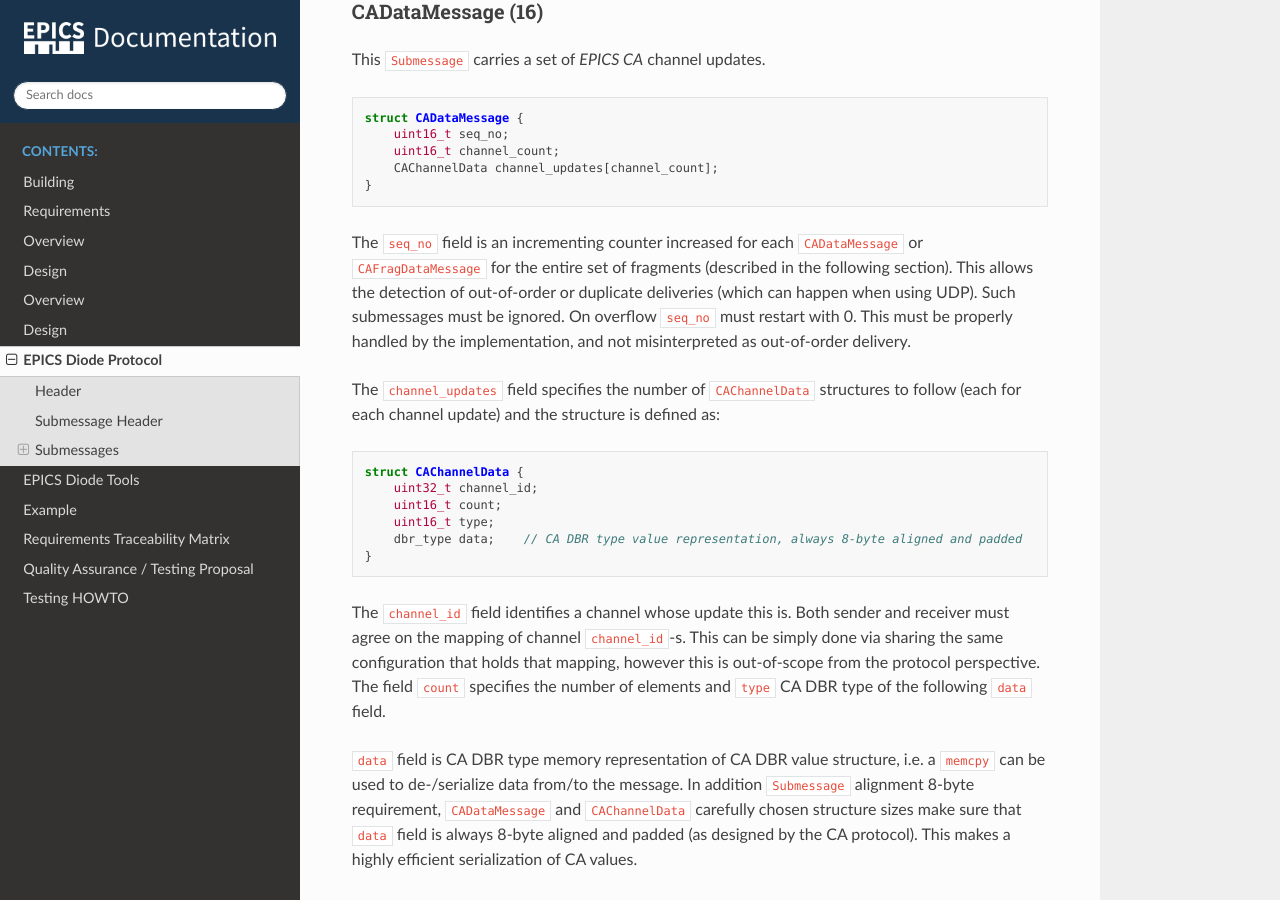
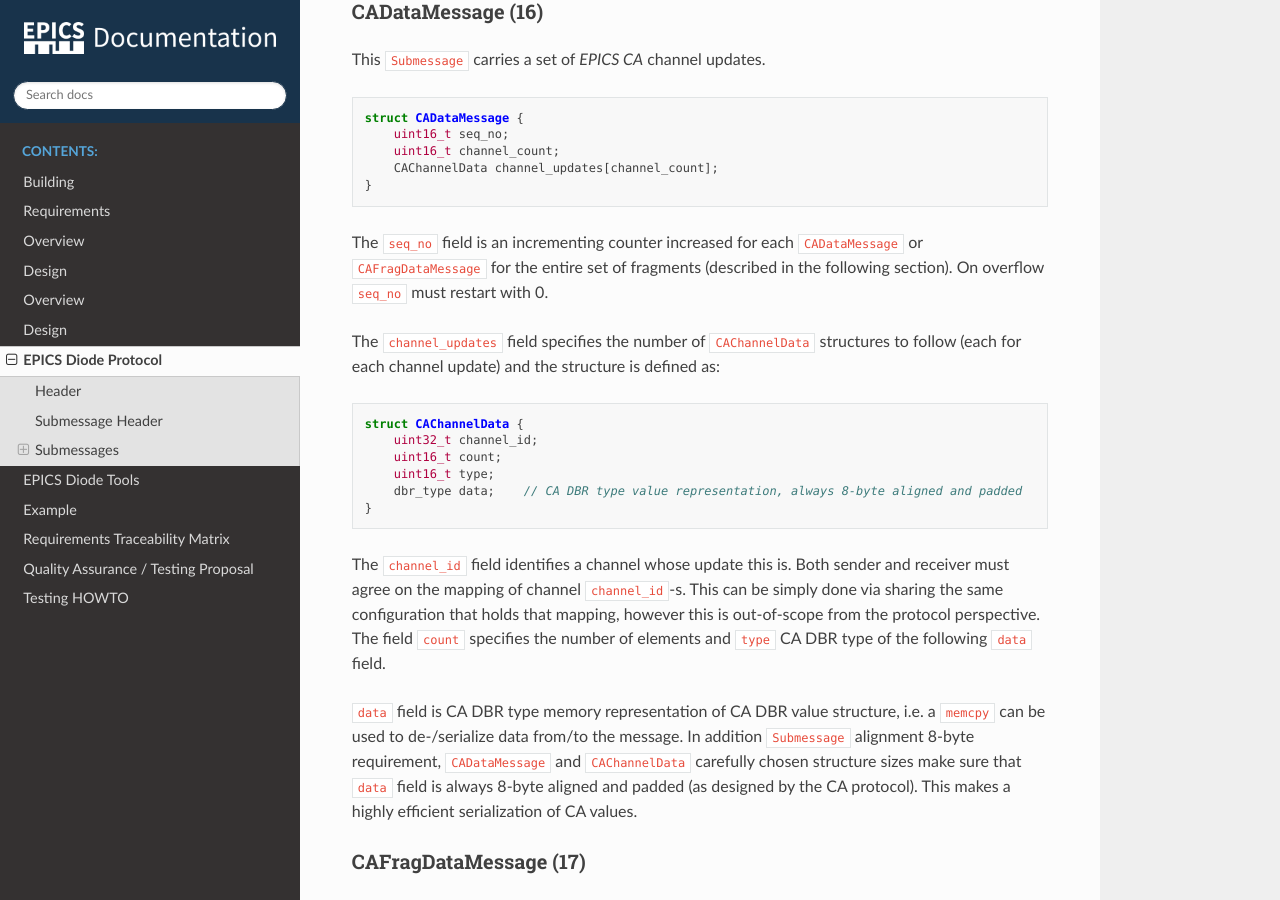
Before and after one commit to iterorganization/epics-diode, a Sphinx documentation site: the page built from documentation/protocol.rst, in a window 1280 px wide and 900 px high, scrolled down 3019 px. Built offline with Sphinx 7.4.7 and the Read the Docs theme 3.1.0, drawn with Linux system fonts in a browser that asks for light colours; some of the changed text lies outside the part shown.

Commit message:
added seq no tests, seq no protocol doc

```diff
--- a/documentation/protocol.rst
+++ b/documentation/protocol.rst
@@ -141,8 +141,7 @@
     }
 
 The ``seq_no`` field is an incrementing counter increased for each ``CADataMessage`` or ``CAFragDataMessage`` for the entire set of fragments (described in the following section).
-This allows the detection of out-of-order or duplicate deliveries (which can happen when using UDP). Such submessages must be ignored.
-On overflow ``seq_no`` must restart with 0. This must be properly handled by the implementation, and not misinterpreted as out-of-order delivery.
+On overflow ``seq_no`` must restart with 0.
 
 The ``channel_updates`` field specifies the number of ``CAChannelData`` structures to follow (each for each channel update) and the structure is defined as:
 
@@ -224,8 +223,7 @@
     }
 
 The ``seq_no`` field is an incrementing counter increased for each ``PVADataMessage`` or ``PVAFragDataMessage`` for the entire set of fragments (described in the following section).
-This allows the detection of out-of-order or duplicate deliveries (which can happen when using UDP). Such submessages must be ignored.
-On overflow ``seq_no`` must restart with 0. This must be properly handled by the implementation, and not misinterpreted as out-of-order delivery.
+On overflow ``seq_no`` must restart with 0.
 
 The ``channel_updates`` field specifies the number of ``PVAChannelData`` structures to follow (each for each channel update) and the structure is defined as:
 
```
Also changed, not shown: 2 other files.
